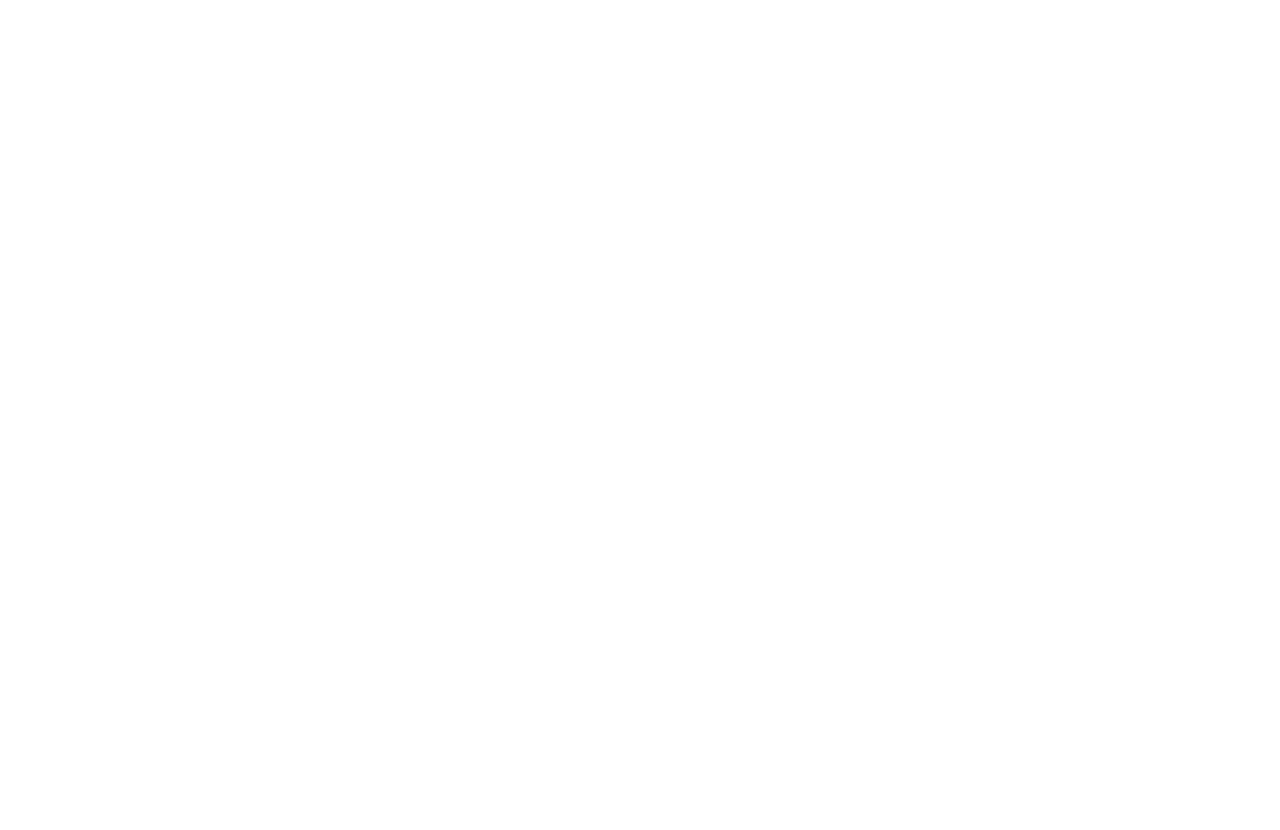
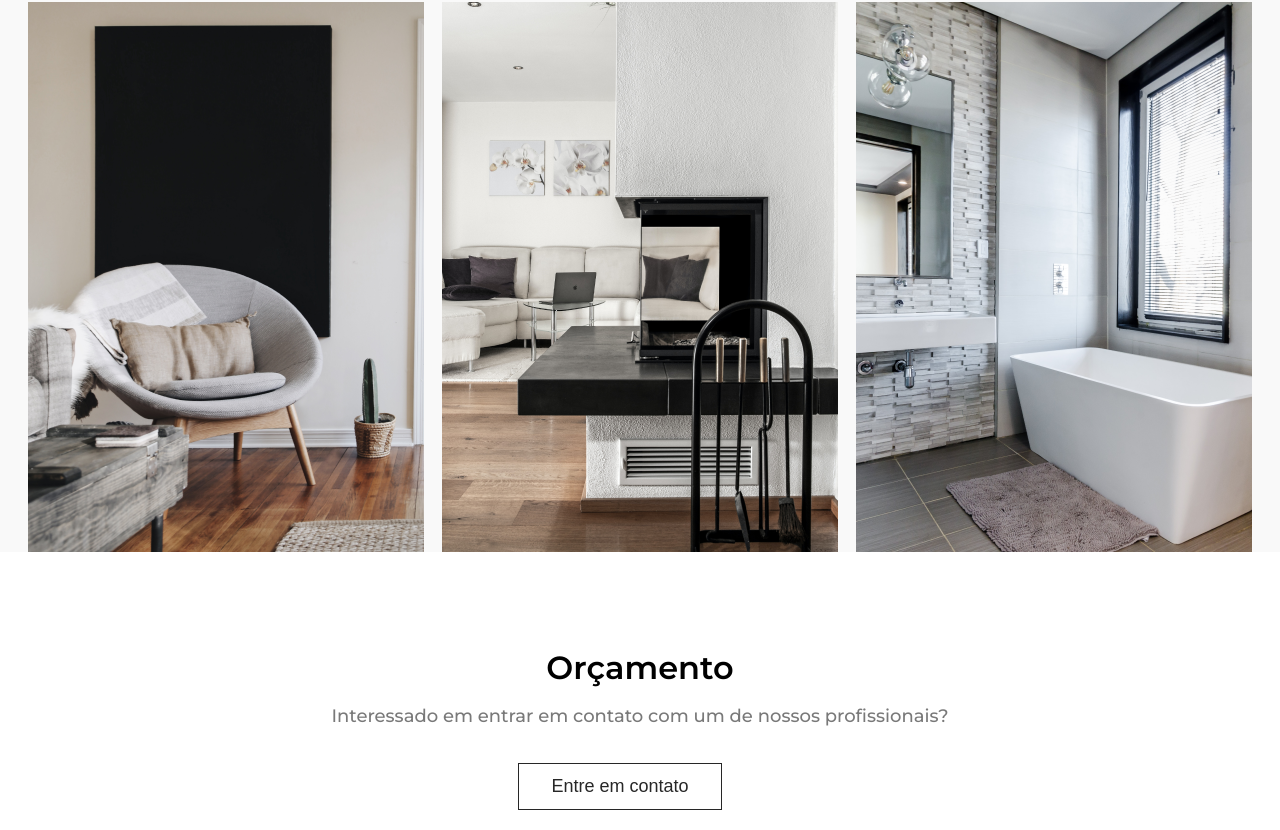
Before and after one commit to luanargolodev/codelandia, a React (Create React App) app in the folder desafio-25/: page / in a window 1280 px wide. Shown: the part 1684-2514 px from the top of the page. Before the commit the page ends 1475 px from the top, so only its background shows below. Built offline with nearby package versions, Linux system fonts and the light colour scheme.

Commit message:
feat: End gallery

```diff
--- a/desafio-25/src/App.js
+++ b/desafio-25/src/App.js
@@ -1,9 +1,20 @@
 import React from 'react';
-import { Container, GlobalStyle, Section, Button, Content } from './styles';
+import {
+  Container,
+  GlobalStyle,
+  Section,
+  Button,
+  Content,
+  Gallery,
+  Budget,
+} from './styles';
 
 import Header from './components/Header';
 import House from './assets/house.png';
 import House2 from './assets/house2.png';
+import House3 from './assets/house3.png';
+import House4 from './assets/house4.png';
+import House5 from './assets/house5.png';
 
 const App = () => {
   return (
@@ -45,6 +56,25 @@
           </p>
         </div>
       </Content>
+
+      <Gallery>
+        <h3>Galeria</h3>
+        <p>
+          Se você está entediado com a aparência da decoração de interiores da
+          casa comuns, trabalhamos com designs diferentes e inovadores.
+        </p>
+        <div>
+          <img src={House3} alt="Casa bonita" />
+          <img src={House4} alt="Casa bonita" />
+          <img src={House5} alt="Casa bonita" />
+        </div>
+      </Gallery>
+
+      <Budget>
+        <h3>Orçamento</h3>
+        <p>Interessado em entrar em contato com um de nossos profissionais?</p>
+        <Button>Entre em contato</Button>
+      </Budget>
     </>
   );
 };
--- a/desafio-25/src/styles.js
+++ b/desafio-25/src/styles.js
@@ -61,6 +61,10 @@
       font-weight: 500;
       color: #272727;
     }
+
+    div {
+      margin-top: 32px;
+    }
   }
 
   @media (max-width: 700px) {
@@ -69,11 +73,10 @@
 `;
 
 export const Button = styled.button`
-  margin-top: 32px;
   margin-right: 2.5rem;
   background: ${(props) => (props.primary ? '#272727' : 'white')};
-  border: none;
-  color: #fff;
+  border: ${(props) => (props.primary ? 'none' : '1px solid #272727')};
+  color: ${(props) => (props.primary ? 'white' : '#272727')};
   font-size: 1.125rem;
   font-weight: 500;
   padding: 0.75rem 2rem;
@@ -81,11 +84,11 @@
   transition: all 0.5s ease;
 
   &:hover {
-    background: ${(props) => (props.primary ? '#ff5a5f' : '#272727')};
+    background: ${(props) => (props.primary ? '#ff5a5f' : '')};
   }
 `;
 
-export const Content = styled.div`
+export const Content = styled.section`
   max-width: 1200px;
   margin: 0 auto;
   display: flex;
@@ -125,3 +128,59 @@
     }
   }
 `;
+
+export const Gallery = styled.section`
+  padding-top: 4rem;
+  margin-bottom: 2rem;
+  display: flex;
+  flex-direction: column;
+  align-items: center;
+  justify-content: center;
+  background: #f9f9f9;
+
+  h3 {
+    font-size: 2rem;
+    font-weight: 600;
+  }
+
+  p {
+    font-size: 1.125rem;
+    font-weight: 500;
+    color: #797979;
+    width: 771px;
+    height: 58px;
+    text-align: center;
+    margin-top: 1.125rem;
+  }
+
+  div {
+    display: grid;
+    grid-template-columns: repeat(3, 1fr);
+    gap: 1.125rem;
+    margin-top: 2rem;
+  }
+`;
+
+export const Budget = styled.div`
+  padding-top: 4rem;
+  margin-bottom: 2rem;
+  display: flex;
+  flex-direction: column;
+  align-items: center;
+  justify-content: center;
+
+  h3 {
+    font-size: 2rem;
+    font-weight: 600;
+  }
+
+  p {
+    font-size: 1.125rem;
+    font-weight: 500;
+    color: #797979;
+    width: 771px;
+    height: 58px;
+    text-align: center;
+    margin-top: 1.125rem;
+  }
+`;
```
